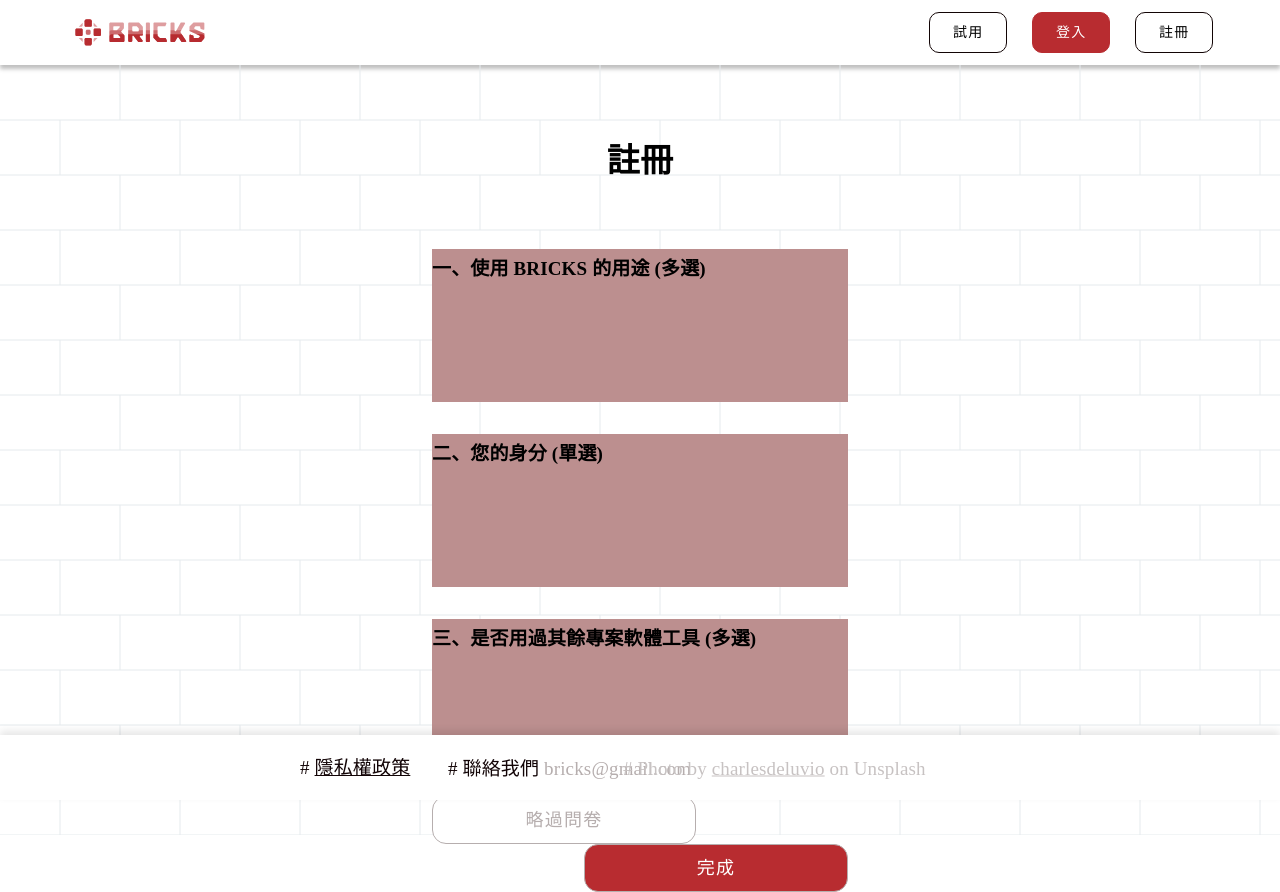
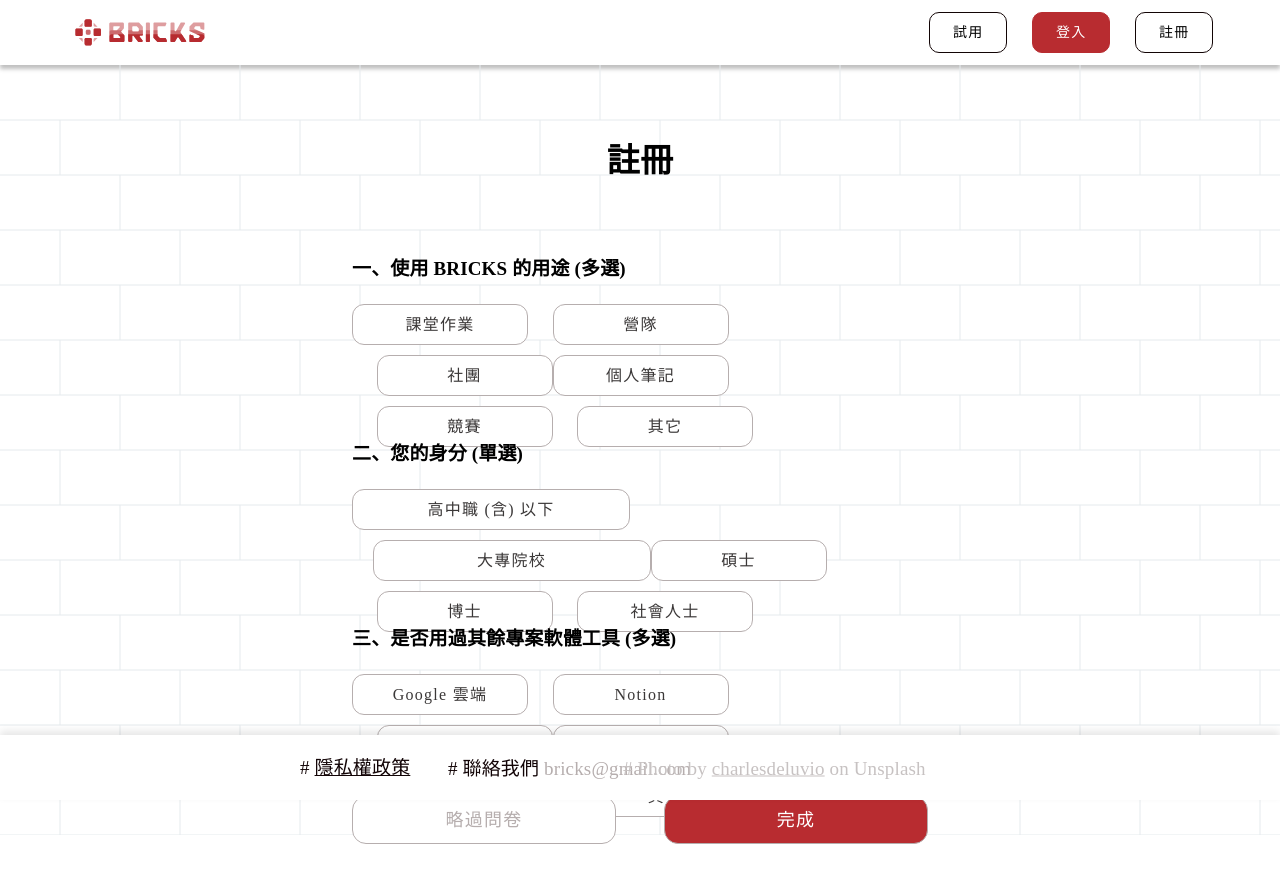
Before and after one commit to asp0017/bricks, a Vue app in the folder Bricks/frontend/frontend/: page /register_second in a window 1280 px wide. After the commit the page ends 844 px from the top, so only its background shows below. Built offline with nearby package versions, Linux system fonts and the light colour scheme.

Commit message:
register_second

```diff
--- a/Bricks/frontend/frontend/src/components/Register_second.vue
+++ b/Bricks/frontend/frontend/src/components/Register_second.vue
@@ -16,12 +16,52 @@
                 <div class="select">
                     <div class="card" style="margin-top: 0px;">
                         <p>一、使用 BRICKS 的用途 (多選)</p>
+                        <div class="multiple_select">
+                            <input type="checkbox" id="one_one" name="one">
+                            <label for="one_one" style="margin-left: 0px;">課堂作業</label>
+                            <input type="checkbox" id="one_two" name="one">
+                            <label for="one_two">營隊</label>
+                            <input type="checkbox" id="one_three" name="one">
+                            <label for="one_three">社團</label>
+                            <input type="checkbox" id="one_four" name="one">
+                            <label for="one_four" style="margin-left: 0px;">個人筆記</label>
+                            <input type="checkbox" id="one_five" name="one">
+                            <label for="one_five">競賽</label>
+                            <input type="checkbox" id="one_six" name="one">
+                            <label for="one_six">其它</label>
+                        </div>
                     </div>
                     <div class="card">
                         <p>二、您的身分 (單選)</p>
+                        <div class="multiple_select">
+                            <input type="radio" id="two_one" name="two">
+                            <label for="two_one" style="margin-left: 0px; width: 276px;" >高中職 (含) 以下</label>
+                            <input type="radio" id="two_two" name="two">
+                            <label for="two_two" style="margin-left: 20.5px; width: 276px;">大專院校</label>
+                            <input type="radio" id="two_three" name="two">
+                            <label for="two_three" style="margin-left: 0px;">碩士</label>
+                            <input type="radio" id="two_four" name="two">
+                            <label for="two_four">博士</label>
+                            <input type="radio" id="two_five" name="two">
+                            <label for="two_five">社會人士</label>
+                        </div>
                     </div>
                     <div class="card">
                         <p>三、是否用過其餘專案軟體工具 (多選)</p>
+                        <div class="multiple_select">
+                            <input type="checkbox" id="three_one" name="three">
+                            <label for="three_one" style="margin-left: 0px;">Google 雲端</label>
+                            <input type="checkbox" id="three_two" name="three">
+                            <label for="three_two">Notion</label>
+                            <input type="checkbox" id="three_three" name="three">
+                            <label for="three_three">Trello</label>
+                            <input type="checkbox" id="three_four" name="three">
+                            <label for="three_four" style="margin-left: 0px;">Evernote</label>
+                            <input type="checkbox" id="three_five" name="three">
+                            <label for="three_five">Asana</label>
+                            <input type="checkbox" id="three_six" name="three">
+                            <label for="three_six">其它</label>
+                        </div>
                     </div>
                 </div>
                 <div class="next">
@@ -121,8 +161,7 @@ export default{
     background-image: url(../assets/bricks_bg.svg);
 }
 
-@media screen and (min-width: 1920px) {
-    .middle {
+.middle {
         width: 576px;
         height: 739px;
         position: absolute;
@@ -131,6 +170,7 @@ export default{
         transform: translate(-50%);
     }
 
+@media screen and (min-width: 1920px) {
     .bg {
         height: 950px;
     }
@@ -148,16 +188,8 @@ export default{
     }
 }
 
+
 @media screen and (min-width: 1600px) and (max-width: 1920px) {
-    .middle {
-        width: 470px;
-        height: 739px;
-        position: absolute;
-        top: 105px;
-        left: 50%;
-        transform: translate(-50%);
-    }
-
     .bg {
         height: 950px;
     }
@@ -176,15 +208,6 @@ export default{
 }
 
 @media screen and (max-width: 1600px) {
-    .middle {
-        width: 416px;
-        height: 739px;
-        position: absolute;
-        top: 105px;
-        left: 50%;
-        transform: translate(-50%);
-    }
-
     .bg {
         height: 770px;
     }
@@ -224,7 +247,6 @@ export default{
     width: 100%;
     height: 153px;
     margin-top: 32px;
-    background-color: rosybrown;
 }
 
 .card>p{
@@ -236,6 +258,84 @@ export default{
     position: relative;
     top: 8px;
 }
+
+.multiple_select{
+    width: 100%;
+    height: 90px;
+    position: relative;
+    top: 32px;
+}
+
+.card input[type="checkbox"]{
+    display: none;
+}
+
+.card input[type="radio"]{
+    display: none;
+}
+
+.card input[type="checkbox"] + label{
+    display: inline-block;
+    background-color: white;
+    cursor: pointer;
+    width: 174px;
+    height: 39px;
+    border: 1px solid #b6aeae;
+    border-radius: 12px;
+    color: #3b3838;
+    font-size: 16px;
+    font-weight: 500;
+    letter-spacing: 1.25px;
+    line-height: 39px;
+    text-align: center;
+    user-select: none;
+    margin-left: 24.5px;
+    margin-bottom: 10px;
+}
+
+.card input[type="radio"] + label{
+    display: inline-block;
+    background-color: white;
+    cursor: pointer;
+    width: 174px;
+    height: 39px;
+    border: 1px solid #b6aeae;
+    border-radius: 12px;
+    color: #3b3838;
+    font-size: 16px;
+    font-weight: 500;
+    letter-spacing: 1.25px;
+    line-height: 39px;
+    text-align: center;
+    user-select: none;
+    margin-left: 24.5px;
+    margin-bottom: 10px;
+}
+
+.card input[type="checkbox"]:hover + label{
+    background-color: #f2eeee;
+}
+
+.card input[type="radio"]:hover + label{
+    background-color: #f2eeee;
+}
+
+.card input[type="checkbox"]:active + label{
+    background-color: #f1d5d6;
+}
+
+.card input[type="radio"]:active + label{
+    background-color: #f1d5d6;
+}
+
+.card input[type="checkbox"]:checked + label{
+    background-color: #f1d5d6;
+}
+
+.card input[type="radio"]:checked + label{
+    background-color: #f1d5d6;
+}
+
 
 .next{
     width: 100%;
@@ -263,10 +363,26 @@ export default{
     text-decoration: none;
 }
 
+.skip div:hover{
+    background-color: #f2eeee;
+}
+
+.skip div:active{
+    background-color: #f1d5d6;
+}
+
 .complete{
     float: right;
     border-color: #b82c30;
     text-decoration: none;
+}
+
+.complete div:hover{
+    background-color: #d48083 !important;
+}
+
+.complete div:active{
+    background-color: #932326 !important;
 }
 
 .bottom {
```
